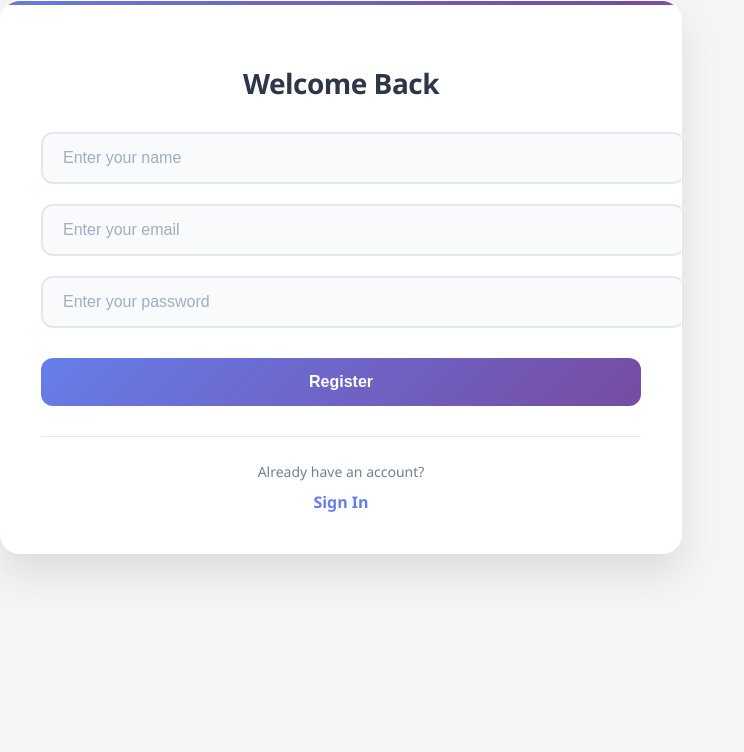
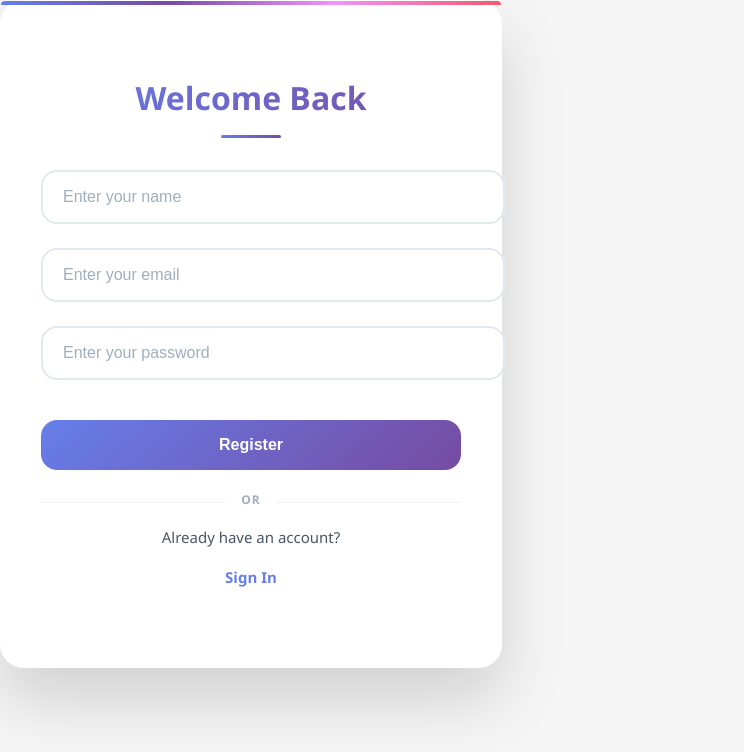
Before and after one commit to Jaikeshkain/Collab-Board, a React (Vite) app in the folder frontend/: page /register in a window 1280 px wide. Shown: the top 752 px of the page, without its empty margins (0-744 px from the left). Built offline with nearby package versions, Linux system fonts and the light colour scheme; no server answers.

Commit message:
Update LoginPage.css

```diff
--- a/frontend/src/styles/LoginPage.css
+++ b/frontend/src/styles/LoginPage.css
@@ -1,18 +1,13 @@
-
 .login-container {
     background: rgba(255, 255, 255, 0.95);
-    backdrop-filter: blur(10px);
-    border-radius: 20px;
-    padding: 40px;
+    backdrop-filter: blur(20px);
+    border-radius: 24px;
+    box-shadow: 0 32px 64px rgba(0, 0, 0, 0.15);
+    padding: 48px 40px;
     width: 100%;
-    max-width: 600px;
-    min-width: 400px;
-    box-shadow: 0 20px 40px rgba(0, 0, 0, 0.1);
+    max-width: 420px;
+    position: relative;
     border: 1px solid rgba(255, 255, 255, 0.2);
-    position: relative;
-    overflow: hidden;
-    transform: translateY(0);
-    transition: all 0.3s ease;
 }
 
 .login-container::before {
@@ -22,124 +17,50 @@
     left: 0;
     right: 0;
     height: 4px;
-    background: linear-gradient(90deg, #667eea, #764ba2, #f093fb);
-    background-size: 200% 100%;
-    animation: gradientShift 3s ease infinite;
-}
-
-@keyframes gradientShift {
-
-    0%,
-    100% {
-        background-position: 0% 50%;
-    }
-
-    50% {
-        background-position: 100% 50%;
-    }
-}
-
-.login-container:hover {
-    transform: translateY(-5px);
-    box-shadow: 0 30px 60px rgba(0, 0, 0, 0.15);
+    background: linear-gradient(90deg, #667eea, #764ba2, #f093fb, #f5576c);
+    border-radius: 24px 24px 0 0;
 }
 
 .login-title {
+    color: #1a202c;
+    font-size: 32px;
+    font-weight: 700;
     text-align: center;
-    margin-bottom: 30px;
-    color: #2d3748;
-    font-size: 28px;
-    font-weight: 700;
-    letter-spacing: -0.5px;
+    margin-bottom: 8px;
+    background: linear-gradient(135deg, #667eea 0%, #764ba2 100%);
+    -webkit-background-clip: text;
+    -webkit-text-fill-color: transparent;
+    background-clip: text;
 }
 
-.login-form {
-    display: flex;
-    flex-direction: column;
-    gap: 20px;
+.login-title::after {
+    content: '';
+    display: block;
+    width: 60px;
+    height: 3px;
+    background: linear-gradient(135deg, #667eea 0%, #764ba2 100%);
+    margin: 16px auto 32px;
+    border-radius: 2px;
 }
 
-.input-group {
-    position: relative;
+.error {
+    padding: 14px 18px;
+    margin-bottom: 20px;
+    border-radius: 12px;
+    font-size: 14px;
+    font-weight: 500;
+    text-align: center;
+    animation: slideIn 0.3s ease-out;
 }
 
-.form-input {
-    width: 100%;
-    padding: 15px 20px;
-    border: 2px solid #e2e8f0;
-    border-radius: 12px;
-    font-size: 16px;
-    background: #f8fafc;
-    transition: all 0.3s ease;
-    outline: none;
-    color: #2d3748;
+.error:not(:empty) {
+    background: linear-gradient(135deg, #fed7d7 0%, #fbb6ce 100%);
+    color: #c53030;
+    border: 1px solid #feb2b2;
 }
 
-.form-input:focus {
-    border-color: #667eea;
-    background: #fff;
-    box-shadow: 0 0 0 3px rgba(102, 126, 234, 0.1);
-    transform: translateY(-2px);
-}
-
-.form-input::placeholder {
-    color: #a0aec0;
-    transition: all 0.3s ease;
-}
-
-.form-input:focus::placeholder {
-    opacity: 0;
-    transform: translateY(-10px);
-}
-
-.login-button {
-    padding: 15px 30px;
-    background: linear-gradient(135deg, #667eea 0%, #764ba2 100%);
-    color: white;
-    border: none;
-    border-radius: 12px;
-    font-size: 16px;
-    font-weight: 600;
-    cursor: pointer;
-    transition: all 0.3s ease;
-    position: relative;
-    overflow: hidden;
-    margin-top: 10px;
-}
-
-.login-button::before {
-    content: '';
-    position: absolute;
-    top: 0;
-    left: -100%;
-    width: 100%;
-    height: 100%;
-    background: linear-gradient(90deg, transparent, rgba(255, 255, 255, 0.2), transparent);
-    transition: left 0.5s ease;
-}
-
-.login-button:hover::before {
-    left: 100%;
-}
-
-.login-button:hover {
-    transform: translateY(-2px);
-    box-shadow: 0 10px 25px rgba(102, 126, 234, 0.4);
-}
-
-.login-button:active {
-    transform: translateY(0);
-}
-
-.message {
-    padding: 12px 16px;
-    border-radius: 8px;
-    font-size: 14px;
-    font-weight: 500;
-    margin-top: 15px;
-    text-align: center;
-    opacity: 0;
-    animation: slideIn 0.3s ease forwards;
+.error:empty {
+    display: none;
 }
 
 @keyframes slideIn {
@@ -154,144 +75,198 @@
     }
 }
 
-.error {
-    background: #fed7d7;
-    color: #c53030;
-    border: 1px solid #feb2b2;
-    padding: 10px 20px;
-    margin-bottom: 10px;
-    border-radius: 5px;
+.login-form {
+    margin-bottom: 32px;
 }
 
-.success {
-    background: #c6f6d5;
-    color: #22543d;
-    border: 1px solid #9ae6b4;
-    padding: 10px 20px;
-    margin-bottom: 10px;
-    border-radius: 5px;
+.input-group {
+    margin-bottom: 24px;
+    position: relative;
 }
 
-.loading {
-    background: #bee3f8;
-    color: #2b6cb0;
-    border: 1px solid #90cdf4;
-    position: relative;
-    padding: 10px 20px;
-    margin-bottom: 10px;
-    border-radius: 5px;
+.form-input {
+    width: 100%;
+    padding: 16px 20px;
+    border: 2px solid #e2e8f0;
+    border-radius: 16px;
+    font-size: 16px;
+    font-weight: 500;
+    outline: none;
+    transition: all 0.3s cubic-bezier(0.4, 0, 0.2, 1);
+    background: rgba(255, 255, 255, 0.9);
+    color: #2d3748;
 }
 
-.loading::after {
+.form-input:focus {
+    border-color: #667eea;
+    box-shadow: 0 0 0 4px rgba(102, 126, 234, 0.1);
+    transform: translateY(-2px);
+    background: rgba(255, 255, 255, 1);
+}
+
+.form-input::placeholder {
+    color: #a0aec0;
+    font-weight: 400;
+}
+
+.form-input:hover {
+    border-color: #cbd5e0;
+    transform: translateY(-1px);
+}
+
+.login-button {
+    width: 100%;
+    padding: 16px 20px;
+    background: linear-gradient(135deg, #667eea 0%, #764ba2 100%);
+    color: white;
+    border: none;
+    border-radius: 16px;
+    font-size: 16px;
+    font-weight: 600;
+    cursor: pointer;
+    transition: all 0.3s cubic-bezier(0.4, 0, 0.2, 1);
+    position: relative;
+    overflow: hidden;
+}
+
+.login-button:hover {
+    transform: translateY(-3px);
+    box-shadow: 0 12px 24px rgba(102, 126, 234, 0.4);
+}
+
+.login-button:active {
+    transform: translateY(-1px);
+}
+
+.login-button::before {
     content: '';
     position: absolute;
-    right: 16px;
-    top: 50%;
-    transform: translateY(-50%);
-    width: 16px;
-    height: 16px;
-    border: 2px solid #2b6cb0;
-    border-top: 2px solid transparent;
-    border-radius: 50%;
-    animation: spin 1s linear infinite;
+    top: 0;
+    left: -100%;
+    width: 100%;
+    height: 100%;
+    background: linear-gradient(90deg, transparent, rgba(255, 255, 255, 0.3), transparent);
+    transition: left 0.5s;
 }
 
-@keyframes spin {
-    0% {
-        transform: translateY(-50%) rotate(0deg);
-    }
-
-    100% {
-        transform: translateY(-50%) rotate(360deg);
-    }
+.login-button:hover::before {
+    left: 100%;
 }
 
 .signup-section {
     text-align: center;
-    margin-top: 30px;
-    padding-top: 25px;
-    border-top: 1px solid #e2e8f0;
+    padding: 24px 0;
+    border-top: 1px solid rgba(226, 232, 240, 0.6);
+    position: relative;
+}
+
+.signup-section::before {
+    content: 'OR';
+    position: absolute;
+    top: -12px;
+    left: 50%;
+    transform: translateX(-50%);
+    background: rgba(255, 255, 255, 0.95);
+    color: #a0aec0;
+    font-size: 12px;
+    font-weight: 600;
+    padding: 0 16px;
+    letter-spacing: 1px;
 }
 
 .signup-text {
-    color: #718096;
-    font-size: 14px;
-    margin-bottom: 10px;
+    color: #4a5568;
+    font-size: 15px;
+    margin-bottom: 12px;
+    font-weight: 500;
 }
 
 .signup-link {
     color: #667eea;
     text-decoration: none;
     font-weight: 600;
-    font-size: 16px;
+    font-size: 15px;
+    padding: 8px 16px;
+    border-radius: 8px;
+    transition: all 0.3s ease;
+    display: inline-block;
     position: relative;
-    transition: all 0.3s ease;
+}
+
+.signup-link:hover {
+    background: rgba(102, 126, 234, 0.1);
+    transform: translateY(-1px);
 }
 
 .signup-link::after {
     content: '';
     position: absolute;
-    bottom: -2px;
-    left: 0;
+    bottom: 0;
+    left: 50%;
     width: 0;
     height: 2px;
-    background: linear-gradient(90deg, #667eea, #764ba2);
-    transition: width 0.3s ease;
-}
-
-.signup-link:hover {
-    color: #764ba2;
+    background: linear-gradient(135deg, #667eea 0%, #764ba2 100%);
+    transition: all 0.3s ease;
+    transform: translateX(-50%);
 }
 
 .signup-link:hover::after {
     width: 100%;
 }
 
-/* Mobile responsiveness */
 @media (max-width: 480px) {
     .login-container {
-        padding: 30px 25px;
-        margin: 10px;
+        padding: 32px 24px;
+        margin: 16px;
     }
 
     .login-title {
-        font-size: 24px;
+        font-size: 28px;
     }
 
-    .form-input,
+    .form-input {
+        padding: 14px 16px;
+        font-size: 15px;
+    }
+
     .login-button {
-        padding: 12px 16px;
+        padding: 14px 16px;
         font-size: 15px;
     }
 }
 
-/* Dark mode support */
-@media (prefers-color-scheme: dark) {
-    .login-container {
-        background: rgba(45, 55, 72, 0.95);
-        border: 1px solid rgba(255, 255, 255, 0.1);
+/* Loading state styles */
+.login-button:disabled {
+    opacity: 0.7;
+    cursor: not-allowed;
+    transform: none;
 }
 
-    .login-title {
-        color: #e2e8f0;
+.login-button:disabled:hover {
+    transform: none;
+    box-shadow: none;
 }
 
-    .form-input {
-        background: #4a5568;
-        border-color: #718096;
-        color: #e2e8f0;
+/* Success message styling */
+.error:contains("Success") {
+    background: linear-gradient(135deg, #c6f6d5 0%, #9ae6b4 100%);
+    color: #2f855a;
+    border: 1px solid #9ae6b4;
 }
 
-    .form-input:focus {
-        background: #2d3748;
-        border-color: #667eea;
+/* Subtle animation for the entire container */
+.login-container {
+    animation: fadeInUp 0.6s ease-out;
 }
 
-    .signup-text {
-        color: #a0aec0;
+@keyframes fadeInUp {
+    from {
+        opacity: 0;
+        transform: translateY(30px);
     }
 
-    .signup-section {
-        border-top-color: #4a5568;
+    to {
+        opacity: 1;
+        transform: translateY(0);
     }
 }
```
Lines whose indentation alone changed are shown as unchanged.
